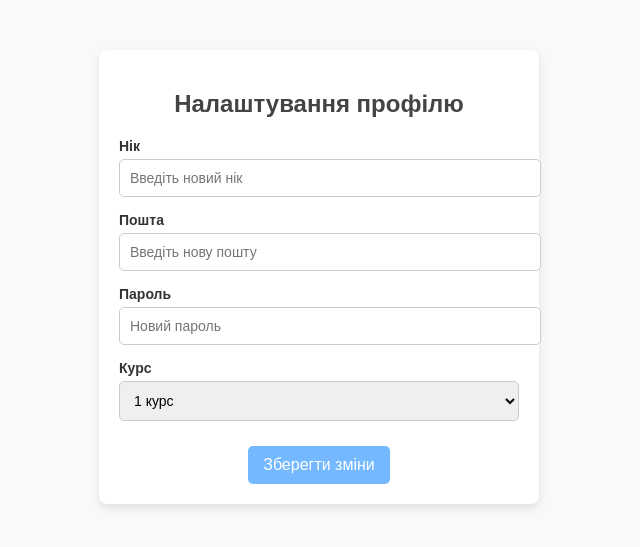
After one commit to maryxwz/module3_final, a FastAPI app: template templates/settings.html in a window 1280 px wide. The commit adds this page. Shown: the top 547 px of the page, without its empty margins (321-961 px from the left). Run offline with FastAPI, Linux system fonts and the light colour scheme; the template is opened without the code that fills it, so the values that code supplies are empty; parts of the project's set-up code (start-up, migrations or seed data) failed here and were passed over.

Commit message:
Add files via upload

```diff
--- /dev/null
+++ b/templates/settings.html
@@ -0,0 +1,104 @@
+<!DOCTYPE html>
+<html lang="uk">
+<head>
+    <meta charset="UTF-8">
+    <meta name="viewport" content="width=device-width, initial-scale=1.0">
+    <title>Налаштування профілю</title>
+    <style>
+        body {
+            font-family: Arial, sans-serif;
+            background: #f8f9fa;
+            margin: 0;
+            padding: 0;
+        }
+
+        .container {
+            max-width: 400px;
+            margin: 50px auto;
+            padding: 20px;
+            background: white;
+            border-radius: 8px;
+            box-shadow: 0px 4px 10px rgba(0, 0, 0, 0.1);
+            text-align: center;
+        }
+
+        h2 {
+            color: #444;
+            margin-bottom: 20px;
+        }
+
+        .input-group {
+            margin-bottom: 15px;
+            text-align: left;
+        }
+
+        label {
+            font-size: 14px;
+            color: #333;
+            font-weight: bold;
+            display: block;
+            margin-bottom: 5px;
+        }
+
+        input, select {
+            width: 100%;
+            padding: 10px;
+            border: 1px solid #ccc;
+            border-radius: 5px;
+            font-size: 14px;
+        }
+
+        .btn {
+            display: inline-block;
+            padding: 10px 15px;
+            background-color: #74b9ff;
+            color: white;
+            text-decoration: none;
+            font-size: 16px;
+            border-radius: 5px;
+            margin-top: 10px;
+            cursor: pointer;
+            transition: 0.3s;
+            border: none;
+        }
+
+        .btn:hover {
+            background-color: #4a90e2;
+        }
+    </style>
+</head>
+<body>
+
+    <div class="container">
+        <h2>Налаштування профілю</h2>
+
+        <div class="input-group">
+            <label>Нік</label>
+            <input type="text" placeholder="Введіть новий нік">
+        </div>
+
+        <div class="input-group">
+            <label>Пошта</label>
+            <input type="email" placeholder="Введіть нову пошту">
+        </div>
+
+        <div class="input-group">
+            <label>Пароль</label>
+            <input type="password" placeholder="Новий пароль">
+        </div>
+
+        <div class="input-group">
+            <label>Курс</label>
+            <select>
+                <option>1 курс</option>
+                <option>2 курс</option>
+                <option>3 курс</option>
+                <option>4 курс</option>
+            </select>
+        </div>
+
+        <button class="btn">Зберегти зміни</button>
+    </div>
+
+</body>
+</html>
```
Also changed, not shown: templates/child_index.html (+101 -0 lines).
